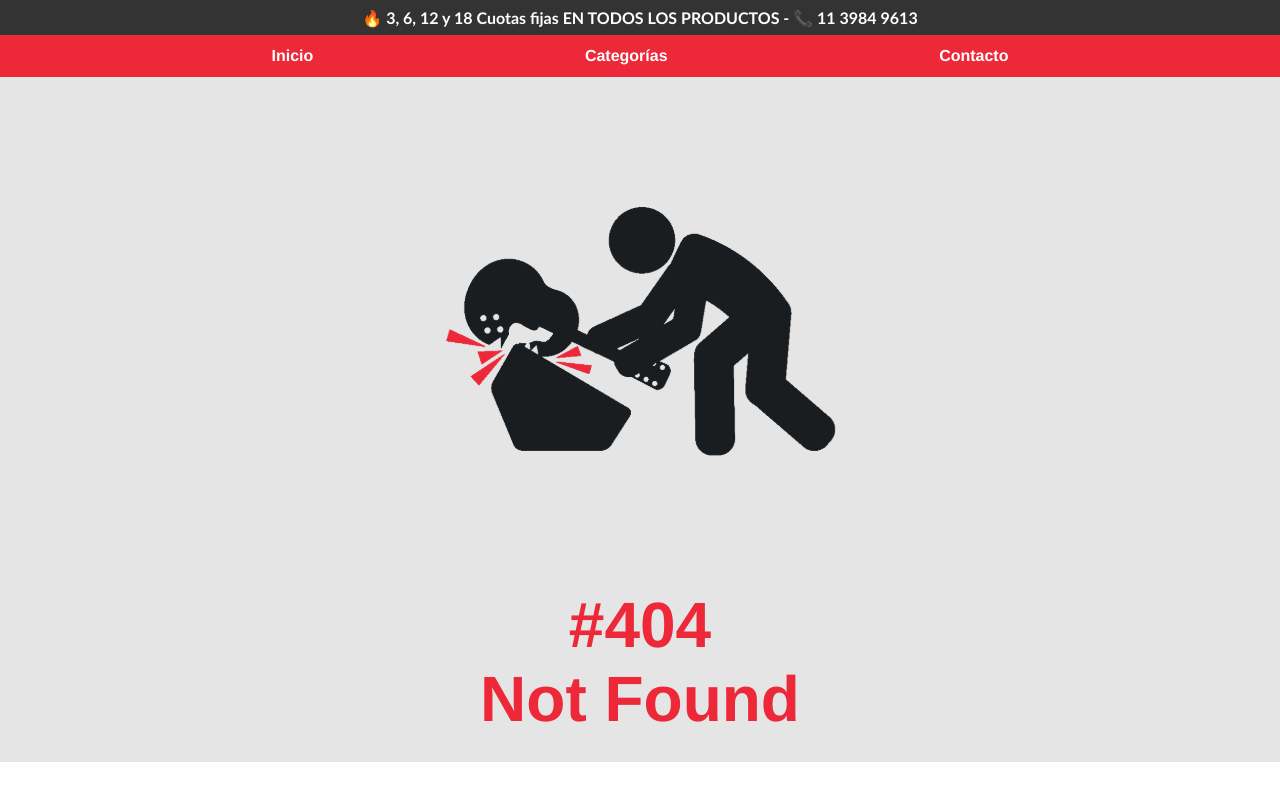
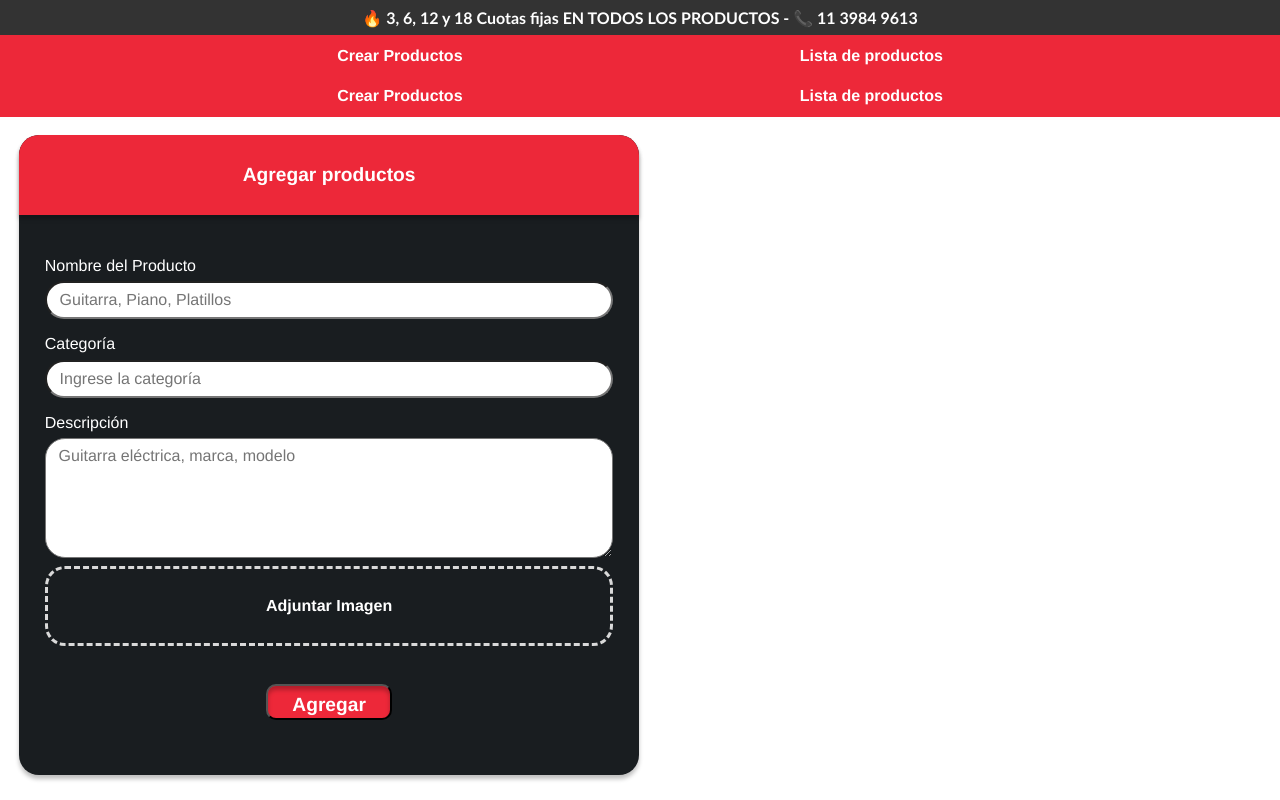
Before and after one commit to JavierNicolasRamos/proyecto-integrador-front, a React (Vite) app: page /product/create in a window 1280 px wide. Shown: the top 800 px of the page. Built offline with nearby package versions, Linux system fonts and the light colour scheme.

Commit message:
routes and menu nav advanced

```diff
--- /dev/null
+++ b/src/Routes/CreateProduct.jsx
@@ -0,0 +1,110 @@
+import React, { useState } from "react";
+import "../styles/CreateProduct.css";
+import CreateProductError from "../components/CreateProductError";
+import { Menu } from "../components/Menu";
+
+const CreateProduct = () => {
+  const [name, setName] = useState("");
+  const [category, setCategory] = useState("");
+  const [detail, setDetail] = useState("");
+  const [showError, setShowError] = useState(false);
+  const [images, setImages] = useState([]);
+
+  const handleSubmit = (e) => {
+    e.preventDefault();
+
+    const nameIsValid = validateName(name);
+    const categoryIsValid = validateCategory(category);
+
+    if (!nameIsValid || !categoryIsValid) {
+      setShowError(true);
+      setshowCard(false);
+    } else {
+      setShowError(false);
+      setshowCard(true);
+    }
+  };
+
+  const handleImageChange = (e) => {
+    const selectedImages = Array.from(e.target.files);
+    setImages(selectedImages);
+  };
+
+  const validateName = (name) => {
+    const trimLeftApplied = name.trimLeft();
+
+    if (trimLeftApplied.length >= 3) {
+      return true;
+    } else {
+      return false;
+    }
+  };
+
+  const validateCategory = (category) => {
+    if (category.length >= 3) {
+      return true;
+    } else {
+      return false;
+    }
+  };
+
+  return (
+    <div>
+      <Menu />
+
+      <div className="createProductPage">
+        <section className="createProductSection">
+          <div className="createProduct-title">
+            <p>Agregar productos</p>
+          </div>
+          <form onSubmit={handleSubmit}>
+            <label htmlFor="name">Nombre del Producto</label>
+            <input
+              id="name"
+              type="text"
+              placeholder="Guitarra, Piano, Platillos"
+              value={name}
+              onChange={(e) => setName(e.target.value)}
+            />
+
+            <label htmlFor="category">Categoría</label>
+            <input
+              id="category"
+              type="text"
+              placeholder="Ingrese la categoría"
+              value={category}
+              onChange={(e) => setCategory(e.target.value)}
+            />
+
+            <label htmlFor="detail">Descripción</label>
+            <textarea
+              id="detail"
+              type="text"
+              placeholder="Guitarra eléctrica, marca, modelo"
+              value={detail}
+              onChange={(e) => setDetail(e.target.value)}
+            />
+
+            <div className="uploadImages">
+              <label htmlFor="images"></label>
+              <input
+                id="images"
+                type="file"
+                accept="image/*"
+                multiple
+                onChange={handleImageChange}
+              />
+            </div>
+
+            <input id="agregar" type="submit" value="Agregar" />
+          </form>
+
+          {showError && <CreateProductError />}
+        </section>
+        <section className="lastAddedSection"></section>
+      </div>
+    </div>
+  );
+};
+
+export default CreateProduct;
--- a/src/Routes/NewProduct.jsx
+++ /dev/null
@@ -1,103 +0,0 @@
-import React, { useState } from "react";
-import "../styles/NewProduct.css";
-import NewProductError from "../components/NewProductError";
-
-const NewProduct = () => {
-  const [name, setName] = useState("");
-  const [category, setCategory] = useState("");
-  const [detail, setDetail] = useState("");
-  const [showError, setShowError] = useState(false);
-  const [images, setImages] = useState([]);
-
-  const handleSubmit = (e) => {
-    e.preventDefault();
-
-    const nameIsValid = validateName(name);
-    const categoryIsValid = validateCategory(category);
-
-    if (!nameIsValid || !categoryIsValid) {
-      setShowError(true);
-      setshowCard(false);
-    } else {
-      setShowError(false);
-      setshowCard(true);
-    }
-  };
-
-  const handleImageChange = (e) => {
-    const selectedImages = Array.from(e.target.files);
-    setImages(selectedImages);
-  };
-
-  const validateName = (name) => {
-    const trimLeftApplied = name.trimLeft();
-
-    if (trimLeftApplied.length >= 3) {
-      return true;
-    } else {
-      return false;
-    }
-  };
-
-  const validateCategory = (category) => {
-    if (category.length >= 3) {
-      return true;
-    } else {
-      return false;
-    }
-  };
-
-  return (
-    <div className="NewProductPage">
-      <section className="NewProductSection">
-        <div className="NewProduct-title"><p>Agregar productos</p></div>
-        <form onSubmit={handleSubmit}>
-          <label htmlFor="name">Nombre del Producto</label>
-          <input
-            id="name"
-            type="text"
-            placeholder="Guitarra, Piano, Platillos"
-            value={name}
-            onChange={(e) => setName(e.target.value)}
-          />
-
-          <label htmlFor="category">Categoría</label>
-          <input
-            id="category"
-            type="text"
-            placeholder="Ingrese la categoría"
-            value={category}
-            onChange={(e) => setCategory(e.target.value)}
-          />
-
-          <label htmlFor="detail">Descripción</label>
-          <textarea
-            id="detail"
-            type="text"
-            placeholder="Guitarra eléctrica, marca, modelo"
-            value={detail}
-            onChange={(e) => setDetail(e.target.value)}
-          />
-
-          <div className="uploadImages">
-            <label htmlFor="images"></label>
-            <input
-              id="images"
-              type="file"
-              accept="image/*"
-              multiple
-              onChange={handleImageChange}
-            />
-          </div>
-
-          <input id="agregar" type="submit" value="Agregar" />
-        </form>
-
-        {showError && <NewProductError />}
-      </section>
-      <section className="lastAddedSection"></section>
-    </div>
-  );
-};
-
-export default NewProduct;
--- /dev/null
+++ b/src/Routes/ProductList.jsx
@@ -0,0 +1,14 @@
+import React from "react";
+import { Menu } from "../components/Menu";
+
+const ProductList = () => {
+  return (
+    <div>
+      <Menu />
+
+      <div>ProductList</div>
+    </div>
+  );
+};
+
+export default ProductList;
--- /dev/null
+++ b/src/components/CreateProductError.jsx
@@ -0,0 +1,11 @@
+import "../styles/CreateProductError.css";
+
+function CreateProductError() {
+  return (
+    <div className="CreateProductError">
+      <p>Por favor chequea que la información sea correcta</p>
+    </div>
+  );
+}
+
+export default CreateProductError;
--- a/src/components/Menu.jsx
+++ b/src/components/Menu.jsx
@@ -1,11 +1,26 @@
-import { Link } from 'react-router-dom'
+import { Link, useLocation } from "react-router-dom";
 
 export const Menu = () => {
-  return (
-    <nav className='navigation-menu'>
-      <Link to={'/home'}>Inicio</Link>
-      <Link to={'/categories'}>Categorías</Link>
-      <Link to={'/contact'}>Contacto</Link>
-    </nav>
-  )
-}
+  const location = useLocation();
+  const CreateProductPath = location.pathname === "/product/create";
+  const ProductListPath = location.pathname === "/product/list";
+
+  if (!CreateProductPath && !ProductListPath) {
+    return (
+      <nav className="navigation-menu">
+        <Link to={"/home"}>Inicio</Link>
+        <Link to={"/categories"}>Categorías</Link>
+        <Link to={"/contact"}>Contacto</Link>
+      </nav>
+    );
+  }
+
+  if (CreateProductPath || ProductListPath) {
+    return (
+      <nav className="navigation-menu">
+        <Link to={"/product/create"}>Crear Productos</Link>
+        <Link to={"/product/list"}>Lista de productos</Link>
+      </nav>
+    );
+  }
+};
--- a/src/components/NewProductError.jsx
+++ /dev/null
@@ -1,11 +0,0 @@
-import "../styles/NewProductError.css";
-
-function NewProductError() {
-  return (
-    <div className="NewProductError">
-      <p>Por favor chequea que la información sea correcta</p>
-    </div>
-  );
-}
-
-export default NewProductError;
--- a/src/main.jsx
+++ b/src/main.jsx
@@ -5,11 +5,12 @@ import App from "./App";
 import Home from "./Routes/Home";
 import Detail from "./Routes/Detail";
 import Gallery from "./Routes/Gallery";
-import NewProduct from "./Routes/NewProduct";
+import CreateProduct from "./Routes/CreateProduct";
 import NotFound from "./Routes/NotFound";
 import Listado from "./Routes/Listado";
 import { Register } from "./Routes/Register";
 import { Login } from "./Routes/Login";
+import ProductList from "./Routes/ProductList";
 
 ReactDOM.createRoot(document.getElementById("root")).render(
   <React.StrictMode>
@@ -20,7 +21,8 @@ ReactDOM.createRoot(document.getElementById("root")).render(
           <Route path="/home" element={<Home />} />
           <Route path="/product/detail/:id" element={<Detail/>} />
           <Route path="/product/gallery/:id" element={<Gallery />} />
-          <Route path="/product/new" element={<NewProduct />} />
+          <Route path="/product/create" element={<CreateProduct />} />
+          <Route path="/product/list" element={<ProductList />} />
           <Route path="/listado" element={<Listado />}/>
           <Route path="/login" element={<Login />} />
           <Route path="/register" element={<Register/>} />
--- a/src/styles/NewProduct.css
+++ b/src/styles/CreateProduct.css
@@ -1,9 +1,9 @@
-.NewProductPage {
+.createProductPage {
   display: flex;
   background-color: white;
 }
 
-.NewProductSection {
+.createProductSection {
   display: flex;
   flex-direction: column;
   height: 80vh;
@@ -16,7 +16,7 @@
 
 }
 
-.NewProduct-title {
+.createProduct-title {
   background-color: rgba(237, 40, 57, 1);
   box-shadow: 0px 4px 4px 0px rgba(0, 0, 0, 0.25);
   height: 10vh;
@@ -26,13 +26,13 @@
   border-radius: 20px 20px 0px 0px;
 }
 
-.NewProduct-title p {
+.createProduct-title p {
   font-family: Helvetica;
   font-size: 1.2rem;
   font-weight: 700;
 }
 
-.NewProductSection form {
+.createProductSection form {
   display: flex;
   flex-direction: column;
   padding: 2vw;
@@ -41,11 +41,11 @@
   font-weight: 500;
 }
 
-.NewProductSection form label {
+.createProductSection form label {
   padding: 2vh 0 0.8vh 0;
 }
 
-.NewProductSection form input, .NewProductSection form textarea  {
+.createProductSection form input, .createProductSection form textarea  {
   padding: 1vh 0 1vh 0;
   border-radius: 45px;
   padding-left: 1vw;
@@ -55,7 +55,7 @@
 
 }
 
-.NewProductSection form input::placeholder {
+.createProductSection form input::placeholder {
   vertical-align: top;
   line-height: 1;
 }
--- a/src/styles/NewProductError.css
+++ b/src/styles/CreateProductError.css
@@ -1,4 +1,4 @@
-.NewProductError {
+.CreateProductError {
   color: red;
   font-size: 1rem;
   font-family: Helvetica;
```
